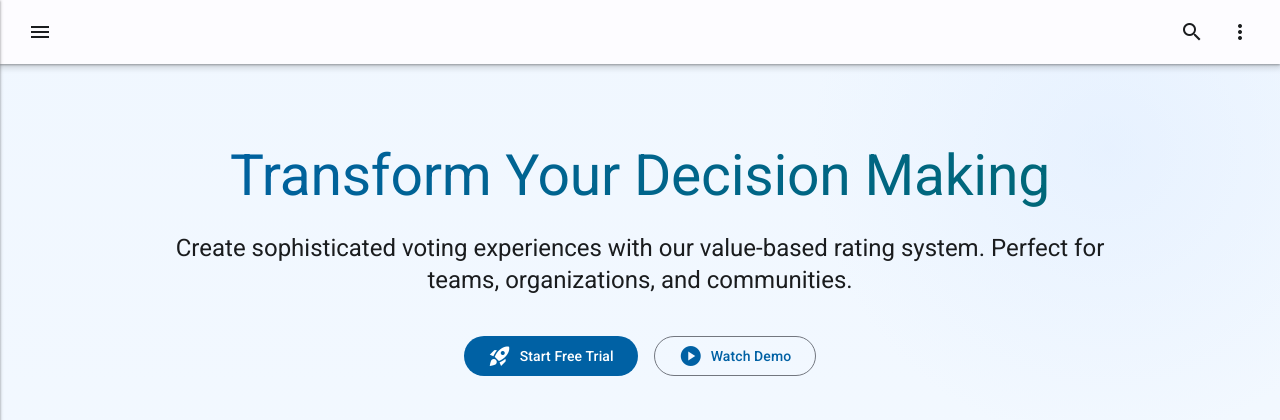
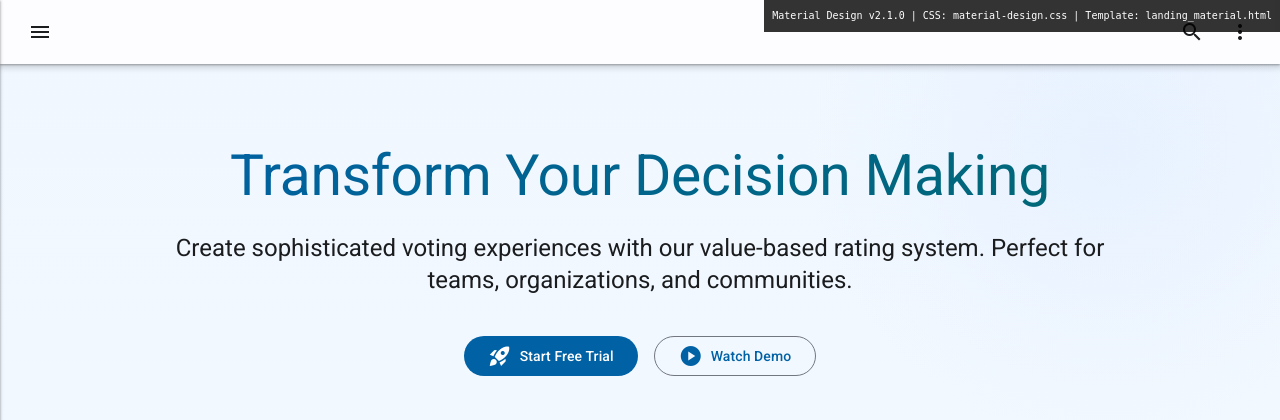
Before and after one commit to vlebourl/cardinal-vote, a FastAPI app: template templates/landing_material.html in a window 1280 px wide. Shown: the top 420 px of the page. Run offline with FastAPI, Linux system fonts and the light colour scheme; the template is opened without the code that fills it, so the values that code supplies are empty; parts of the project's set-up code (start-up, migrations or seed data) failed here and were passed over.

Commit message:
fix: add CSP-compliant debug version header to Material Design template
- Move inline styles to CSS class for Content Security Policy compliance
- Add debug version header with monospace font styling
- Enables version tracking in production environment
- Resolves CSP violations from inline style attributes

🤖 Generated with [Claude Code](https://claude.ai/code)

Co-Authored-By: Claude <noreply@anthropic.com>

```diff
--- a/static/css/landing-material.css
+++ b/static/css/landing-material.css
@@ -293,6 +293,19 @@ body {
   animation: fadeInUp 0.6s ease-out;
 }
 
+/* Debug Version Header */
+.debug-version-header {
+  position: fixed;
+  top: 0;
+  right: 0;
+  background: rgba(0, 0, 0, 0.8);
+  color: white;
+  padding: 4px 8px;
+  font-size: 10px;
+  z-index: 1000;
+  font-family: monospace;
+}
+
 /* Responsive adjustments */
 @media (max-width: 600px) {
   .hero-title {
--- a/templates/landing_material.html
+++ b/templates/landing_material.html
@@ -22,6 +22,11 @@
     <link rel="stylesheet" href="/static/css/landing-material.css">
 </head>
 <body>
+    <!-- Version Debug Info -->
+    <div class="debug-version-header">
+        Material Design v2.1.0 | CSS: material-design.css | Template: landing_material.html
+    </div>
+
     <!-- Top App Bar -->
     <header class="md-top-app-bar md-top-app-bar-elevated">
         <button class="md-top-app-bar-navigation-icon" aria-label="Open navigation menu">
```
